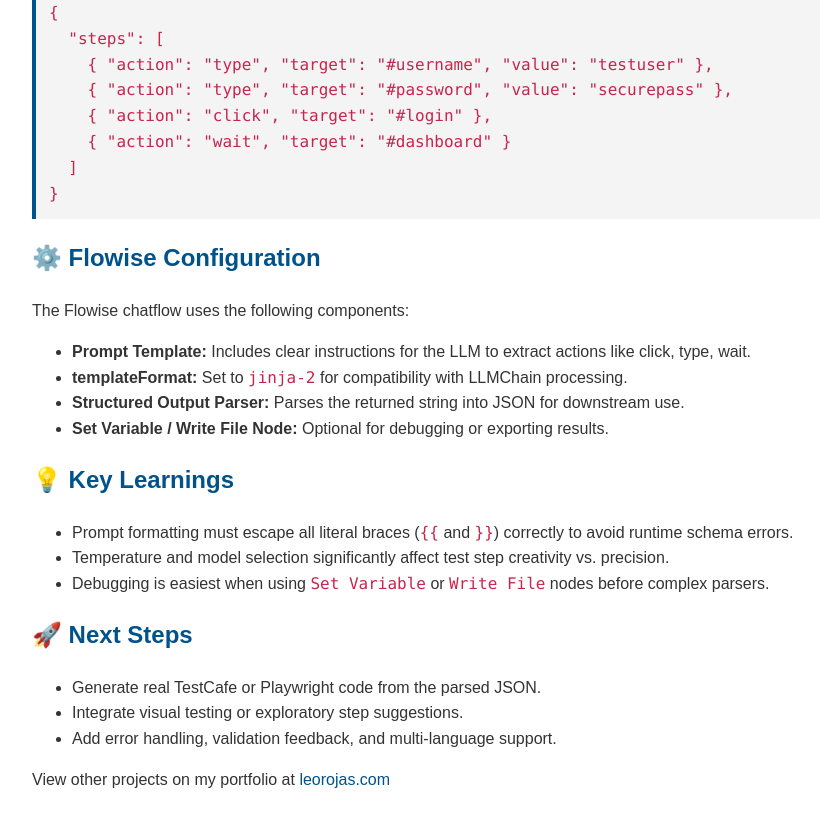
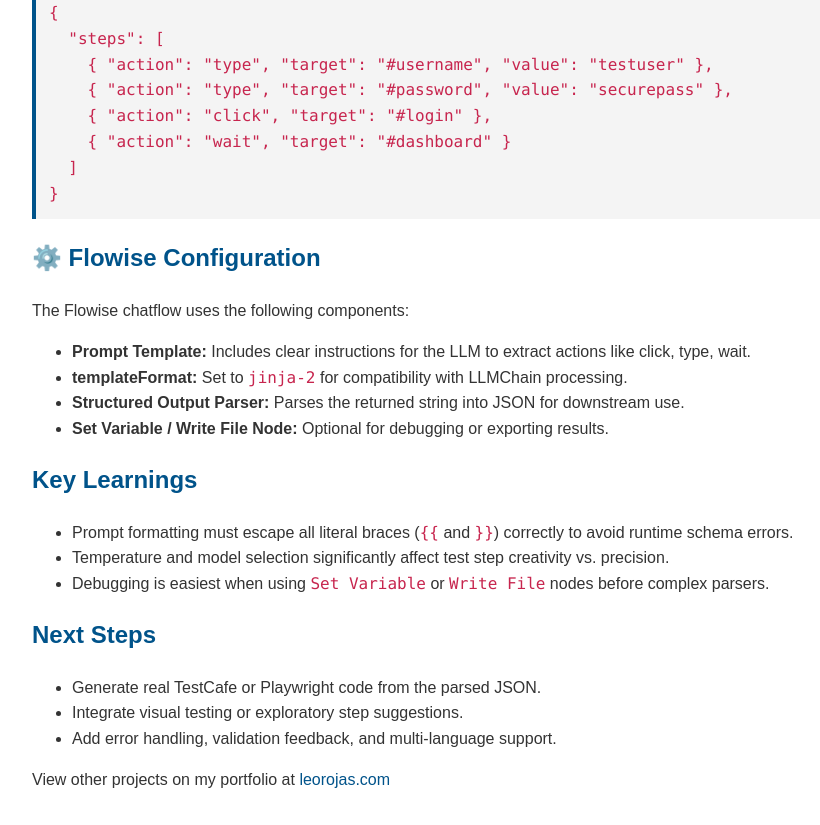
Before and after one commit to Leotheinspector/netscape, a website: page public/flowise/requirements-to-automatedtestcase.html in a window 1280 px wide. Shown: the part 546-1371 px from the top of the page, without its empty margins (0-820 px from the left). Drawn offline with Linux system fonts and the light colour scheme.

Commit message:
page describing the flowise poc req 2 automation

```diff
--- a/public/flowise/requirements-to-automatedtestcase.html
+++ b/public/flowise/requirements-to-automatedtestcase.html
@@ -51,14 +51,14 @@
     <li><strong>Set Variable / Write File Node:</strong> Optional for debugging or exporting results.</li>
   </ul>
 
-  <h2>💡 Key Learnings</h2>
+  <h2>Key Learnings</h2>
   <ul>
     <li>Prompt formatting must escape all literal braces (<code>{{</code> and <code>}}</code>) correctly to avoid runtime schema errors.</li>
     <li>Temperature and model selection significantly affect test step creativity vs. precision.</li>
     <li>Debugging is easiest when using <code>Set Variable</code> or <code>Write File</code> nodes before complex parsers.</li>
   </ul>
 
-  <h2>🚀 Next Steps</h2>
+  <h2>Next Steps</h2>
   <ul>
     <li>Generate real TestCafe or Playwright code from the parsed JSON.</li>
     <li>Integrate visual testing or exploratory step suggestions.</li>
```
